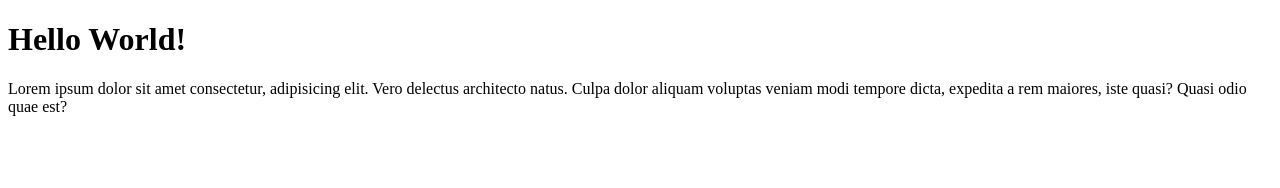
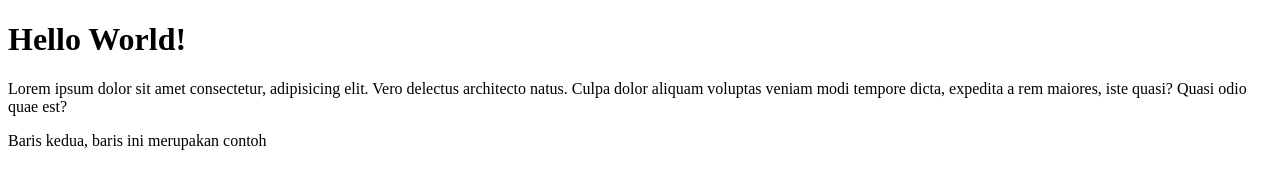
Before and after one commit to frostalpa/TugasAndroidLanjutan, a plain HTML site: page index.html in a window 1280 px wide. Drawn offline with Linux system fonts and the light colour scheme.

Commit message:
Menambahkan baris ke dua

```diff
--- a/index.html
+++ b/index.html
@@ -8,5 +8,6 @@
 <body>
     <H1>Hello World!</H1>
     <p>Lorem ipsum dolor sit amet consectetur, adipisicing elit. Vero delectus architecto natus. Culpa dolor aliquam voluptas veniam modi tempore dicta, expedita a rem maiores, iste quasi? Quasi odio quae est?</p>
+    <p>Baris kedua, baris ini merupakan contoh </p>
 </body>
 </html>
```
